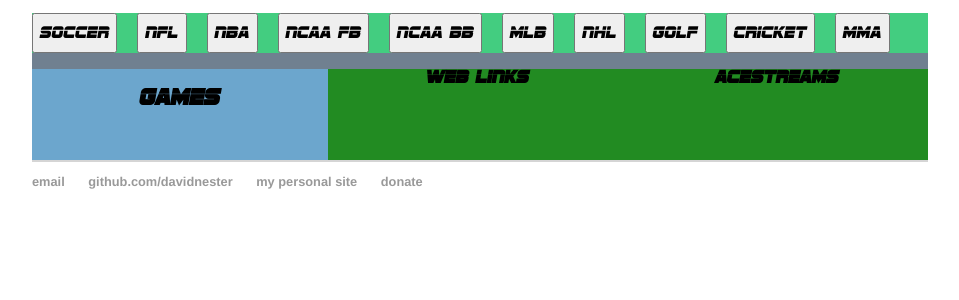
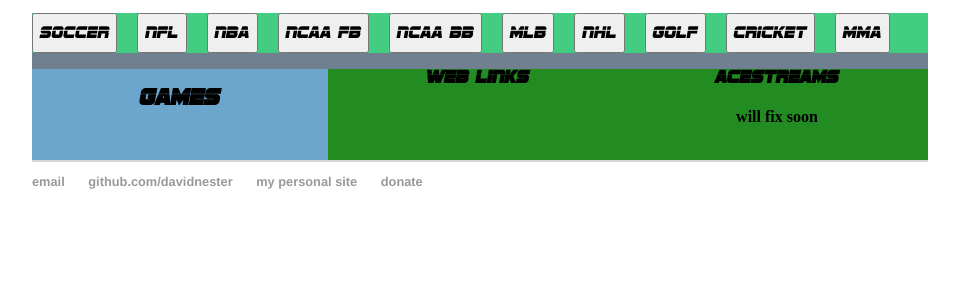
Before and after one commit to DavidNester/DavidNester.github.io, a Jekyll site: the page built from sportstreamer/index.html, in a window 1280 px wide. Shown: the part 256-556 px from the top of the page, without its empty margins (160-1119 px from the left). Built offline with Jekyll 4.4.1, drawn with Linux system fonts in a browser that asks for light colours.

Commit message:
acestream disclaimer

```diff
--- a/sportstreamer/index.html
+++ b/sportstreamer/index.html
@@ -27,6 +27,7 @@
 			<div id="acewrapper">
 				<center>
 					<h3 class="fontedheader" style="padding-top:5px;">Acestreams</h3>
+					<h4>will fix soon</h4>
 					<ul id="ace" display="inline-block">
 					</ul>
 				</center>
```
